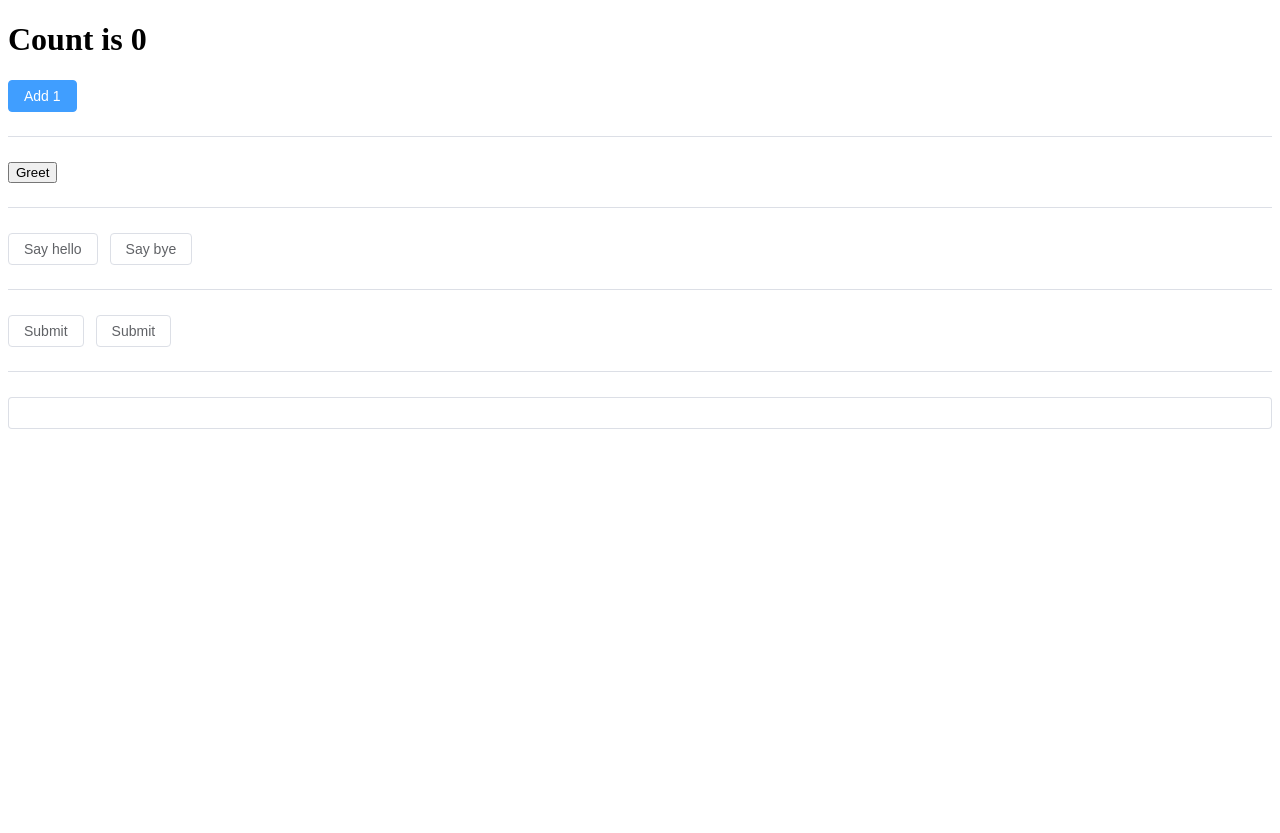
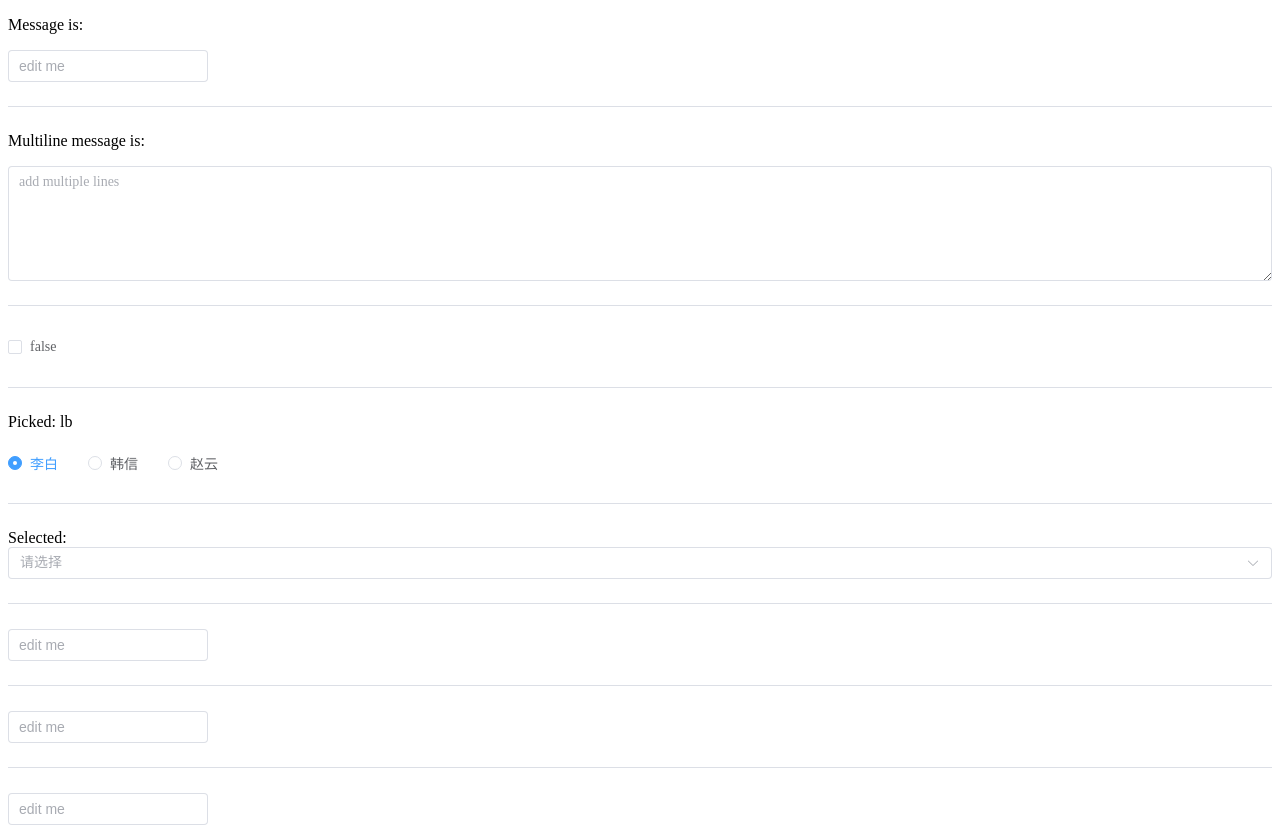
Before and after one commit to xuuuuan/vue-study, a Vue app: page / in a window 1280 px wide. Before the commit the page ends 800 px from the top, so only its background shows below. Built offline with nearby package versions, Linux system fonts and the light colour scheme.

Commit message:
add: 表单输入绑定

```diff
--- a/src/App.vue
+++ b/src/App.vue
@@ -1,5 +1,5 @@
 <script setup lang="ts">
-import ChapterDemo from '@/chapters/basic/Chapter04.vue';
+import ChapterDemo from '@/chapters/basic/Chapter05.vue';
 </script>
 
 <template>
--- /dev/null
+++ b/src/chapters/basic/Chapter05.vue
@@ -0,0 +1,66 @@
+<!--表单输入绑定-->
+<script setup lang="ts">
+import { ref } from 'vue';
+
+const message = ref('');
+const checked = ref(false);
+const picked = ref('lb');
+const selected = ref('');
+const modifier = ref('');
+</script>
+
+<template>
+  <!--1.基本用法-->
+  <!--1.1.文本-->
+  <p>Message is: {{ message }}</p>
+  <el-input v-model="message" style="width: 200px" placeholder="edit me" />
+  <el-divider />
+  <!--1.2.多行文本-->
+  <span>Multiline message is:</span>
+  <p style="white-space: pre-line">{{ message }}</p>
+  <el-input
+    v-model="message"
+    type="textarea"
+    rows="5"
+    placeholder="add multiple lines"
+  />
+  <el-divider />
+  <!--1.3.复选框-->
+  <el-checkbox v-model="checked" label="Checkbox">{{ checked }}</el-checkbox>
+  <el-divider />
+  <!--1.4.单选按钮-->
+  <p>Picked: {{ picked }}</p>
+  <el-radio v-model="picked" label="lb">李白</el-radio>
+  <el-radio v-model="picked" label="hx">韩信</el-radio>
+  <el-radio v-model="picked" label="zy">赵云</el-radio>
+  <el-divider />
+  <!--1.5.选择列表-->
+  <div>Selected: {{ selected }}</div>
+  <el-select v-model="selected" placeholder="请选择">
+    <el-option label="李白" value="lb"></el-option>
+    <el-option label="韩信" value="hx"></el-option>
+    <el-option label="赵云" value="zy"></el-option>
+  </el-select>
+  <el-divider />
+
+  <!--2.值绑定-->
+  <!--上面案例中的复选框、单选按钮中的label 选择列表中的value就是值绑定-->
+  <!--html的原生标签的值绑定会不一样 但是大同小异-->
+
+  <!--3.修饰符-->
+  <!--3.1. .lazy-->
+  <!--在默认情况下，v-model 在 input 事件中同步输入框的值与数据 (除了 上述 ime 事件)。
+  你可以添加 lazy 修饰符，从而转变为在 change 事件中同步-->
+  <div>{{ modifier}}</div>
+  <el-input v-model.lazy="modifier" style="width: 200px" placeholder="edit me" />
+  <el-divider />
+  <!--3.2. .number-->
+  <!--如果想自动将用户的输入值转为数值类型，可以给 v-model 添加 number 修饰符-->
+  <el-input v-model.number="modifier" style="width: 200px" placeholder="edit me" />
+  <el-divider />
+  <!--3.3. .trim-->
+  <!--如果要自动过滤用户输入的首尾空白字符，可以给 v-model 添加 trim 修饰符-->
+  <el-input v-model.trim="modifier" style="width: 200px" placeholder="edit me" />
+</template>
+
+<style scoped></style>
```
